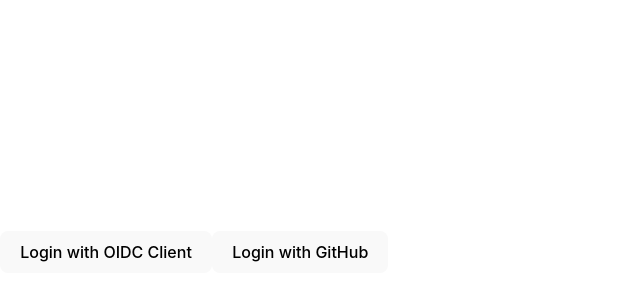
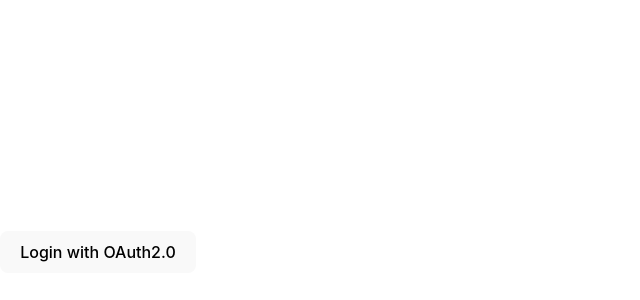
Before and after one commit to thaya2000/my-oauth-app, a React (Vite) app: page / in a window 1280 px wide. Shown: the part 148-448 px from the top of the page, without its empty margins (0-640 px from the left). Built offline with nearby package versions, Linux system fonts and the light colour scheme.

Commit message:
updated one

```diff
--- a/src/App.jsx
+++ b/src/App.jsx
@@ -2,7 +2,6 @@
   BrowserRouter as Router,
   Route,
   Routes,
-  Navigate,
 } from "react-router-dom";
 import HomePage from "./HomePage";
 import OAuthCallback from "./OAuthCallback";
--- a/src/HomePage.jsx
+++ b/src/HomePage.jsx
@@ -16,7 +16,7 @@
   const handleLogout = async () => {
     try {
       await axios.post(
-        "http://192.168.1.104:9000/logout",
+        `http://${import.meta.env.VITE_APP_IPADDRESS}:9000/logout`,
         {},
         { withCredentials: true }
       );
--- a/src/LoginPage.jsx
+++ b/src/LoginPage.jsx
@@ -21,8 +21,12 @@
 const LoginPage = () => {
   const handleLogin = async () => {
     const clientId = "oidc-client";
-    const redirectUri = "http://192.168.1.104:5173/oauth/callback";
-    const authorizationUrl = "http://192.168.1.104:9000/oauth2/authorize";
+    const redirectUri = `http://${
+      import.meta.env.VITE_APP_IPADDRESS
+    }:5173/oauth/callback`;
+    const authorizationUrl = `http://${
+      import.meta.env.VITE_APP_IPADDRESS
+    }:9000/oauth2/authorize`;
     const scope = "openid profile";
     const responseType = "code";
     const codeChallenge = "fxYbsvx2bLsPKdvQ0Bs_TP3ArP4UIu2qQENfOiejOQ4";
@@ -32,21 +36,21 @@
     window.location.href = authUrl;
   };
 
-  const handleGithubLogin = () => {
-    const clientId = "Ov23lidmJ2Krbo4pQJ7N";
-    const redirectUri = "http://192.168.1.104:9000/login/oauth2/code/github";
-    const scope = "read:user";
-    const githubAuthorizationUrl = "https://github.com/login/oauth/authorize";
-    const responseType = "code";
+  // const handleGithubLogin = () => {
+  //   const clientId = "Ov23lidmJ2Krbo4pQJ7N";
+  //   const redirectUri = "http://${import.meta.env.VITE_APP_IPADDRESS}:9000/login/oauth2/code/github";
+  //   const scope = "read:user";
+  //   const githubAuthorizationUrl = "https://github.com/login/oauth/authorize";
+  //   const responseType = "code";
 
-    const authUrl = `${githubAuthorizationUrl}?response_type=${responseType}&client_id=${clientId}&redirect_uri=${redirectUri}&scope=${scope}`;
-    window.location.href = authUrl;
-  };
+  //   const authUrl = `${githubAuthorizationUrl}?response_type=${responseType}&client_id=${clientId}&redirect_uri=${redirectUri}&scope=${scope}`;
+  //   window.location.href = authUrl;
+  // };
 
   return (
     <div>
-      <button onClick={handleLogin}>Login with OIDC Client</button>
-      <button onClick={handleGithubLogin}>Login with GitHub</button>
+      <button onClick={handleLogin}>Login with OAuth2.0</button>
+      {/* <button onClick={handleGithubLogin}>Login with GitHub</button> */}
     </div>
   );
 };
--- a/src/OAuthCallback.jsx
+++ b/src/OAuthCallback.jsx
@@ -7,12 +7,16 @@
 
   const exchangeAuthorizationCode = async (authorizationCode) => {
     try {
-      const tokenUrl = "http://192.168.1.104:9000/oauth2/token";
+      const tokenUrl = `http://${
+        import.meta.env.VITE_APP_IPADDRESS
+      }:9000/oauth2/token`;
       const data = new URLSearchParams({
         client_id: "oidc-client",
         client_secret: "secret",
         code: authorizationCode,
-        redirect_uri: "http://192.168.1.104:5173/oauth/callback",
+        redirect_uri: `http://${
+          import.meta.env.VITE_APP_IPADDRESS
+        }:5173/oauth/callback`,
         grant_type: "authorization_code",
         code_verifier:
           "1QT1dVHhvjX_ZeE7EtzYWgyrX7J95GMyQ6zc5sD7rSNE3bPNj2WxSoNaq5FDjaplJ9c3hepPQeh048gx1rt09N_QbpjXlzRTMtD-IT01zpIzkD9chpfXTzohdZdIjQaD",
@@ -29,7 +33,7 @@
         },
       });
 
-      console.log("Response received:", response);
+      console.log("Response received:", response.data);
 
       const { access_token } = response.data;
       localStorage.setItem("access_token", access_token);
```
Also changed, not shown: 2 other files (tests, documents, lock files or other folders).
